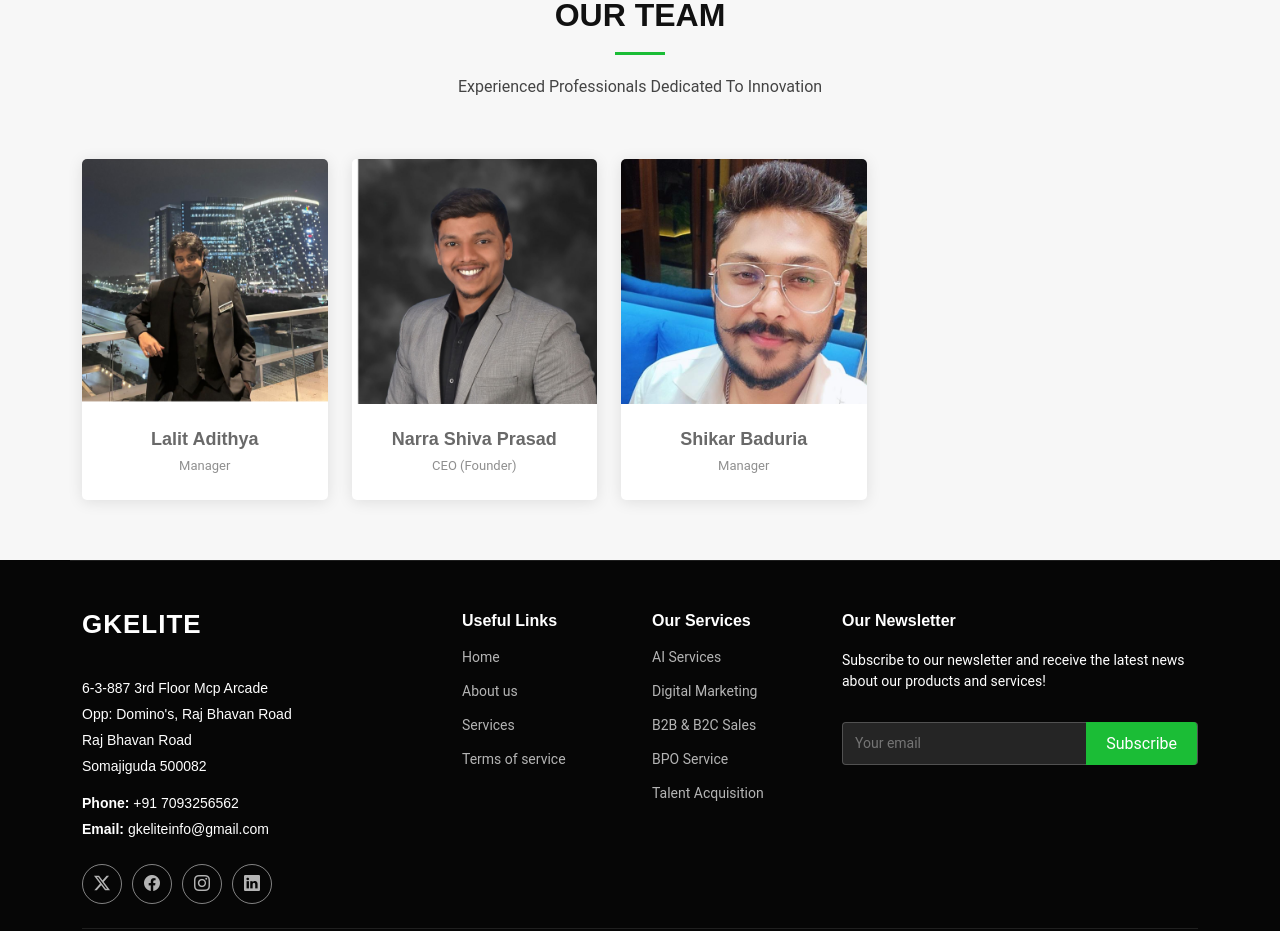
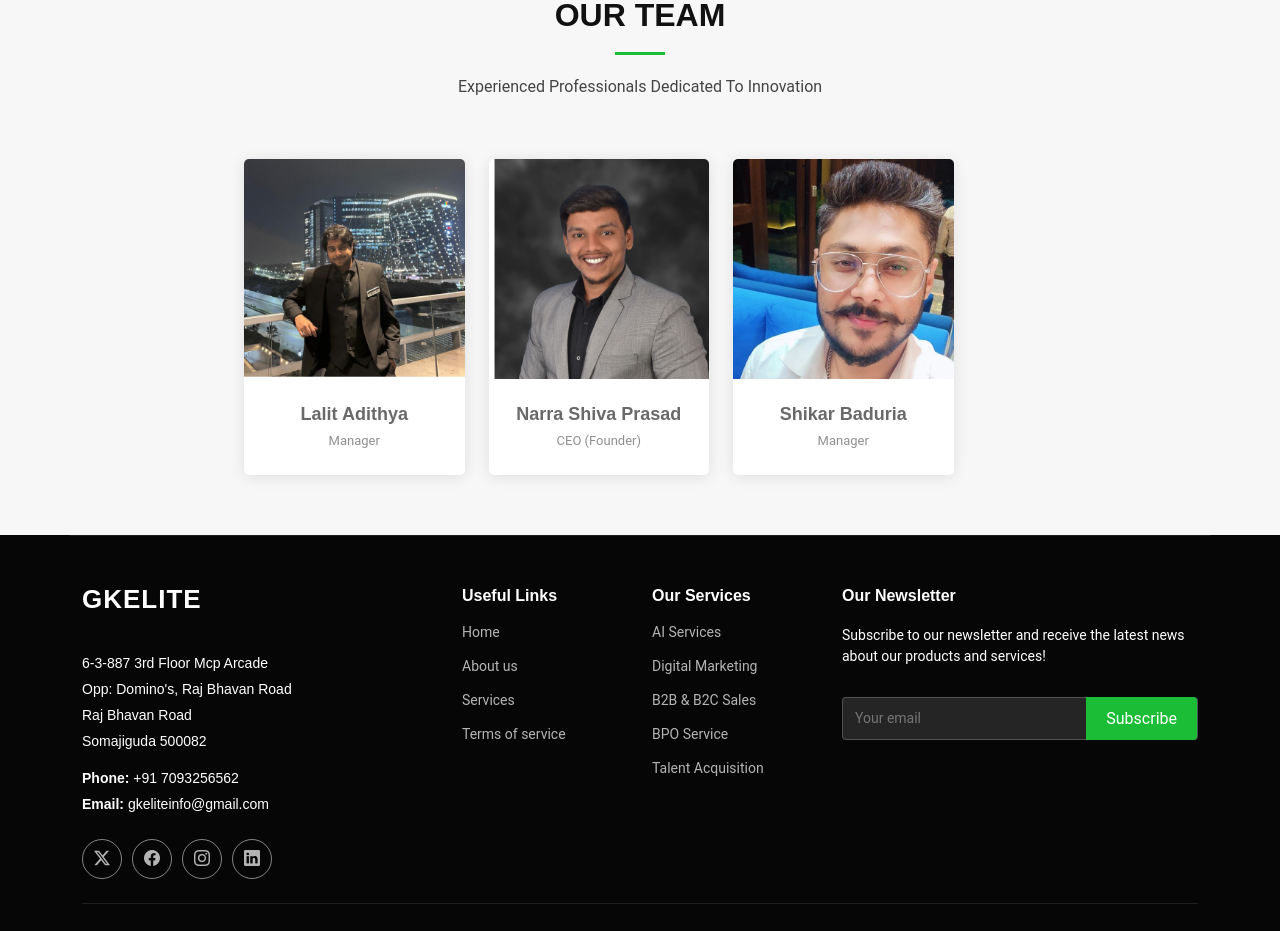
Before and after one commit to Sbose548/gkelite, a Next.js app: page /about in a window 1280 px wide. Shown: the part 2620-3551 px from the top of the page. Built offline with nearby package versions, Linux system fonts and the light colour scheme.

Commit message:
Update About.js

```diff
--- a/src/app/components/About.js
+++ b/src/app/components/About.js
@@ -118,7 +118,7 @@ const About = () => {
 
                     {/* Aligning team members towards the right */}
                     <div className="container">
-                        <div className="row gy-4" style={{ marginRight: "50px" }}>
+                        <div className="row gy-4" style={{ marginLeft: "150px" }}>
                             {/* Team Member 1 */}
                             <div className="col-lg-3 col-md-6 d-flex align-items-stretch" data-aos="fade-up" data-aos-delay="200">
                                 <div className="team-member">
```
